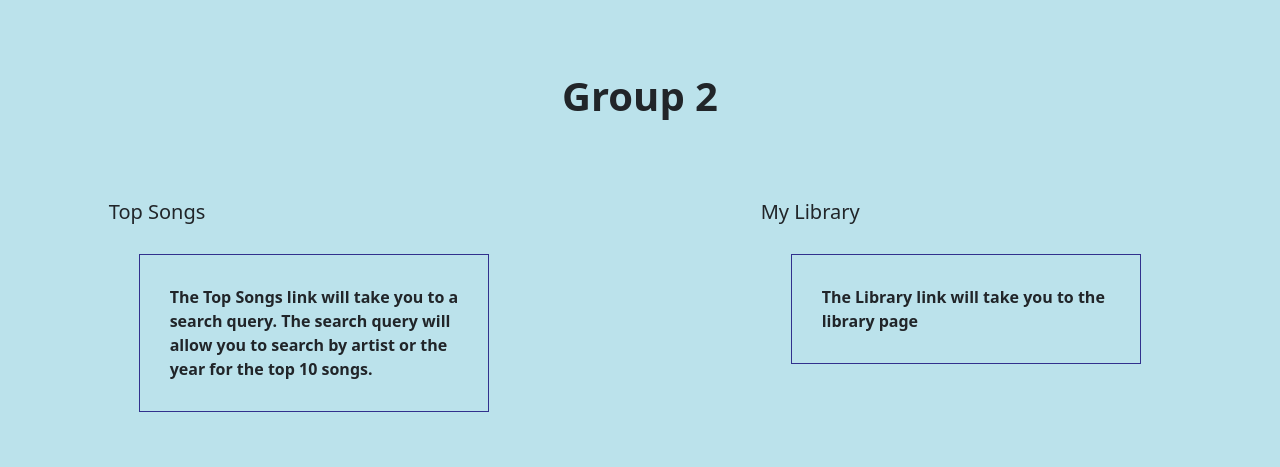
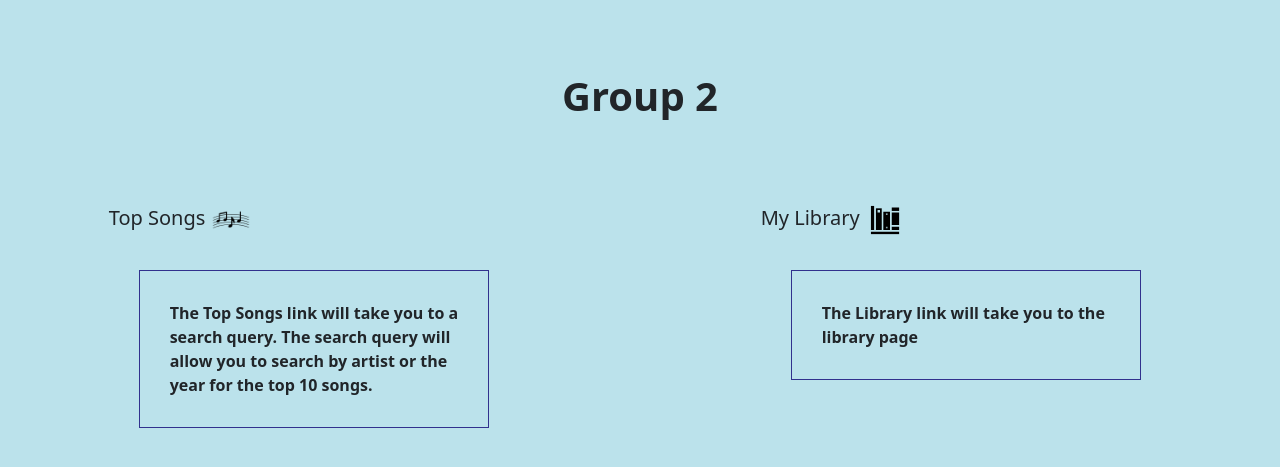
Before and after one commit to CSU-CPSC4205-2023-Summer/group_2, a Flask app: page / in a window 1280 px wide. Shown: the part 56-523 px from the top of the page. Run offline with Flask 3, Linux system fonts and the light colour scheme.

Commit message:
Update firstpage.html

```diff
--- a/templates/firstpage.html
+++ b/templates/firstpage.html
@@ -72,7 +72,7 @@
     <div class="row justify-content-around">
       <div class="col-4">
         <h5>
-          Top Songs
+          <a class="nav-link" href="/TopSongs">Top Songs <img src="{{url_for('static', filename='music.png')}}" width="40" height="40" /></a>
         </h5>
         <p>
           The Top Songs link will take you to a search query. The search query will allow you to search by artist or the year for the top 10 songs.
@@ -80,7 +80,7 @@
       </div>
       <div class="col-4">
         <h5>
-          My Library
+          <a class="nav-link" href="/library">My Library <img src="{{url_for('static', filename='library.png')}}" width="40" height="40" /></a>
         </h5>
         <p>
           The Library link will take you to the library page
```
